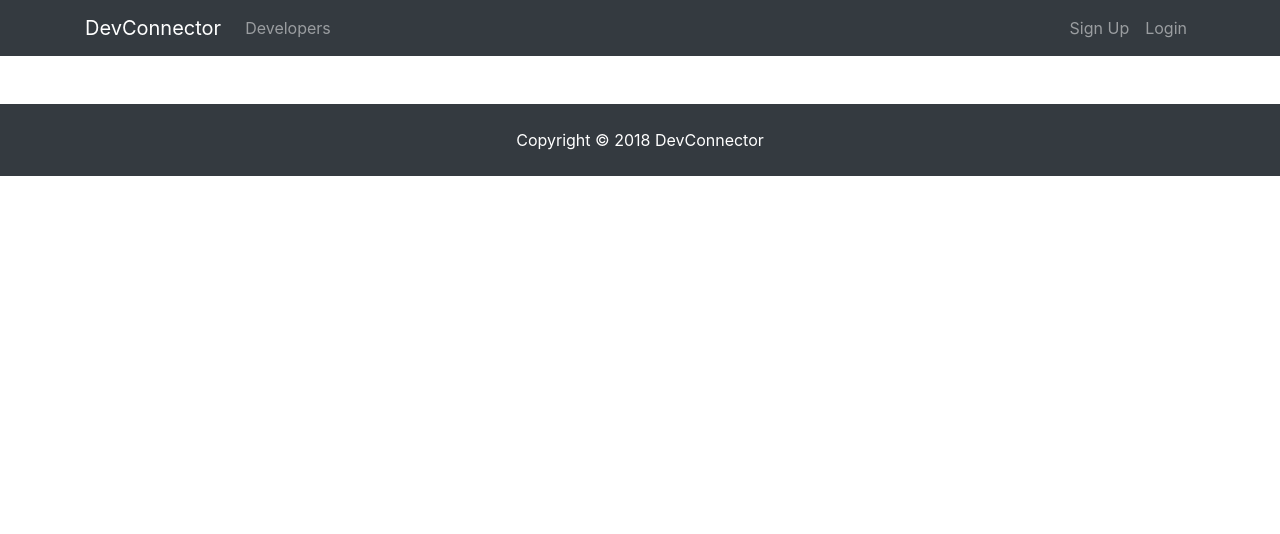
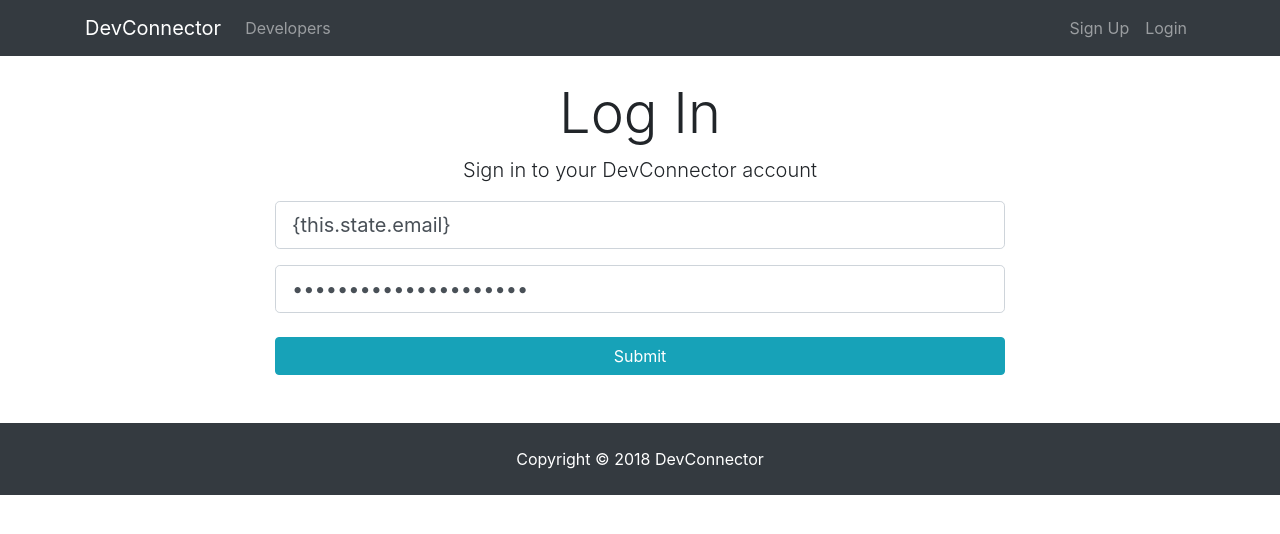
Before and after one commit to johancblom/mern_stack, a Vue app in the folder vue_client/: page /login in a window 1280 px wide. Shown: the top 534 px of the page. Built offline with nearby package versions, Linux system fonts and the light colour scheme; what vue-resource would draw is missing.

Commit message:
error checking when registering

```diff
--- /dev/null
+++ b/vue_client/src/components/auth/Login.vue
@@ -0,0 +1,67 @@
+<template>
+<div class="login">
+        <div class="container">
+          <div class="row">
+            <div class="col-md-8 m-auto">
+              <h1 class="display-4 text-center">Log In</h1>
+              <p class="lead text-center">
+                Sign in to your DevConnector account
+              </p>
+              <form onSubmit={this.onSubmit}>
+                <div class="form-group">
+                  <input
+                    type="email"
+                    class="form-control form-control-lg"
+                    placeholder="Email Address"
+                    name="email"
+                    value={this.state.email}
+                    onChange={this.onChange}
+                  />
+                </div>
+                <div class="form-group">
+                  <input
+                    type="password"
+                    class="form-control form-control-lg"
+                    placeholder="Password"
+                    name="password"
+                    value={this.state.password}
+                    onChange={this.onChange}
+                  />
+                </div>
+                <input type="submit" class="btn btn-info btn-block mt-4" />
+              </form>
+            </div>
+          </div>
+        </div>
+      </div>
+      </template>
+      <script>
+export default {
+  computed: {
+    // name() {
+    //   return this.$store.state.name;
+    // },
+    email() {
+      return this.$store.state.email;
+    },
+    password() {
+      return this.$store.state.password;
+    },
+    password2() {
+      return this.$store.state.password2;
+    },
+    user() {
+      return this.$store.state.user;
+    }
+  },
+  methods: {
+    onSubmit: function(e) {
+      e.preventDefault();
+      this.$store.commit('login');
+    }
+  }
+};
+</script>
+
+<style scoped>
+</style>
--- a/vue_client/src/components/auth/Register.vue
+++ b/vue_client/src/components/auth/Register.vue
@@ -13,21 +13,24 @@
                     <input
                       type="text"
                       class="form-control form-control-lg"
+                      v-bind:class="{ 'is-invalid': errors.name }"
                       placeholder="Name"
                       v-model="user.name"
                       name="name"
                     />
-
+                    <div v-if="errors.name" class="invalid-feedback">{{errors.name}}</div>
                   </div>
-                  <div class="form-group">
+                  <div class="form -group">
                     <input
                       type="email"
                       class="form-control form-control-lg"
+                      v-bind:class="{ 'is-invalid': errors.email }"
                       placeholder="Email Address"
                       v-model="user.email"
                       name="email"
                       onChange={this.onChange}
                     />
+                    <div v-if="errors.email" class="invalid-feedback">{{errors.email}}</div>
 
                     <small class="form-text text-muted">
                       This site uses Gravatar so if you want a profile image,
@@ -38,21 +41,27 @@
                     <input
                       type="password"
                       class="form-control form-control-lg"
+                      v-bind:class="{ 'is-invalid': errors.password }"
                       placeholder="Password"
                       name="password"
                       v-model="user.password"
                       onChange={this.onChange}
                     />
+                    <div v-if="errors.password" class="invalid-feedback">{{errors.password}}</div>
+
                     </div>
                   <div class="form-group">
                     <input
                       type="password"
                       class="form-control form-control-lg"
+                      v-bind:class="{ 'is-invalid': errors.password2 }"
                       placeholder="Confirm Password"
                       name="password2"
                       v-model="user.password2"
                       onChange={this.onChange}
                     />
+                    <div v-if="errors.password2" class="invalid-feedback">{{errors.password2}}</div>
+
                  </div>
                   <input
                     type="submit"
@@ -82,6 +91,9 @@ export default {
     },
     user() {
       return this.$store.state.user;
+    },
+    errors() {
+      return this.$store.state.errors;
     }
   },
   methods: {
--- a/vue_client/src/main.js
+++ b/vue_client/src/main.js
@@ -9,7 +9,7 @@ Vue.use(VueRouter);
 Vue.use(VueResource);
 
 // Register routes
-const router = new VueRouter({
+export const router = new VueRouter({
   routes: Routes,
   mode: 'history'
 });
--- a/vue_client/src/routes.js
+++ b/vue_client/src/routes.js
@@ -1,7 +1,9 @@
 import landing from './components/layout/Landing.vue';
 import register from './components/auth/Register.vue';
+import login from './components/auth/Login.vue';
 
 export default [
   { path: '/', component: landing },
-  { path: '/register', component: register }
+  { path: '/register', component: register },
+  { path: '/login', component: login }
 ];
--- a/vue_client/src/store/store.js
+++ b/vue_client/src/store/store.js
@@ -1,5 +1,6 @@
 import Vue from 'vue';
 import Vuex from 'vuex';
+import { router } from '../main';
 
 Vue.use(Vuex);
 
@@ -10,11 +11,30 @@ export const store = new Vuex.Store({
       email: '',
       password: '',
       password2: ''
+    },
+    errors: {
+      name: '',
+      email: '',
+      password: '',
+      password2: ''
     }
   },
   mutations: {
     register(state) {
-      Vue.http.get('/users/test').then(res => console.log(res));
+      Vue.http
+        .post('/users/register', {
+          name: state.user.name,
+          email: state.user.email,
+          password: state.user.password,
+          password2: state.user.password2
+        })
+        .then(res => {
+          console.log(res);
+          router.push('/login');
+        })
+        .catch(error => {
+          state.errors = error.data;
+        });
     }
   }
 });
```
